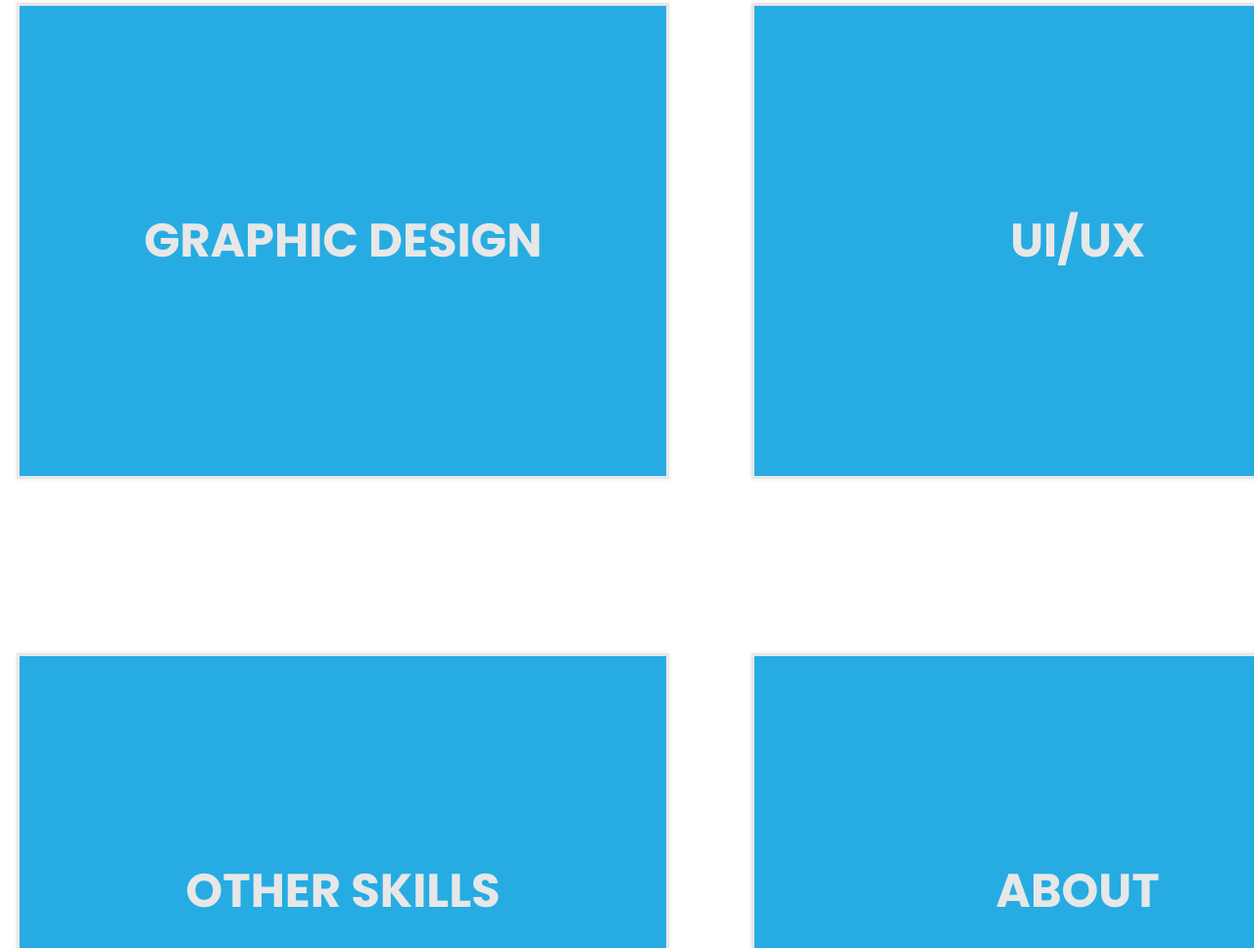
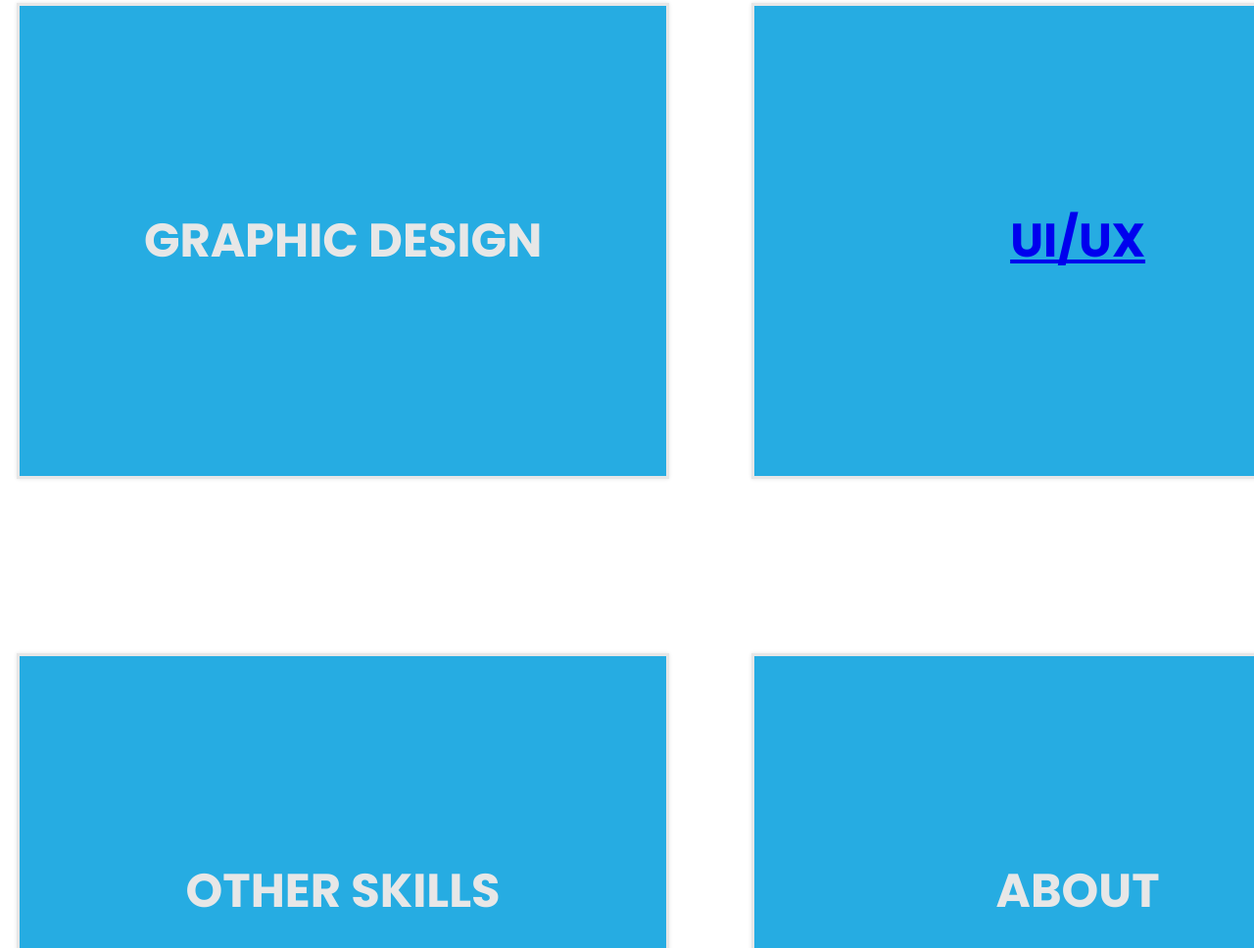
Before and after one commit to cgonza3/UX_UI_HW_18, a plain HTML site: page index.html in a window 1280 px wide. Shown: the part 1247-2215 px from the top of the page at 98% size. Drawn offline with Linux system fonts and the light colour scheme.

Commit message:
Update index.html

```diff
--- a/index.html
+++ b/index.html
@@ -62,7 +62,7 @@
     <div class="item11">
         <div class="card">
             <h4>
-                UI/UX
+                <A HREF="UIUX.html"> UI/UX</A>
             </h4>
             </div>
     </div>
```
